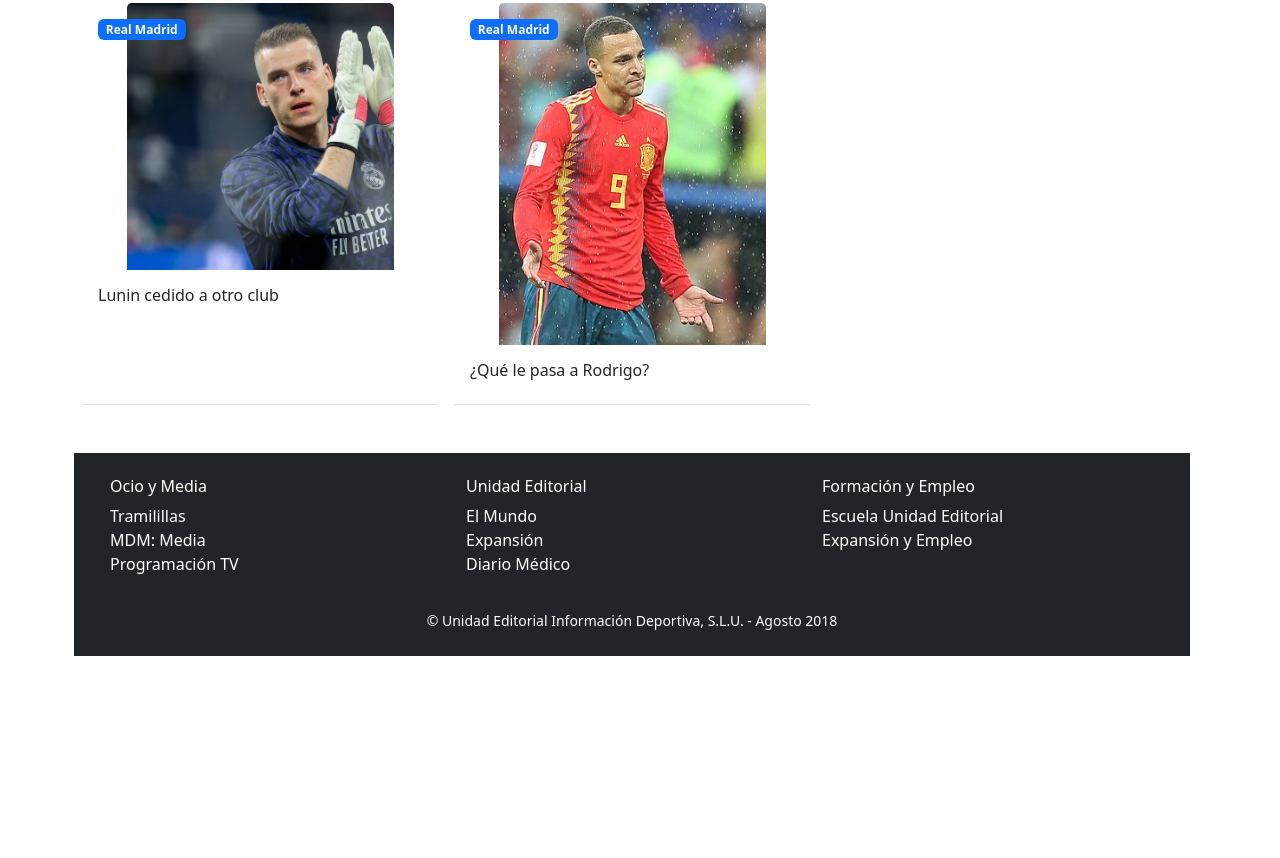
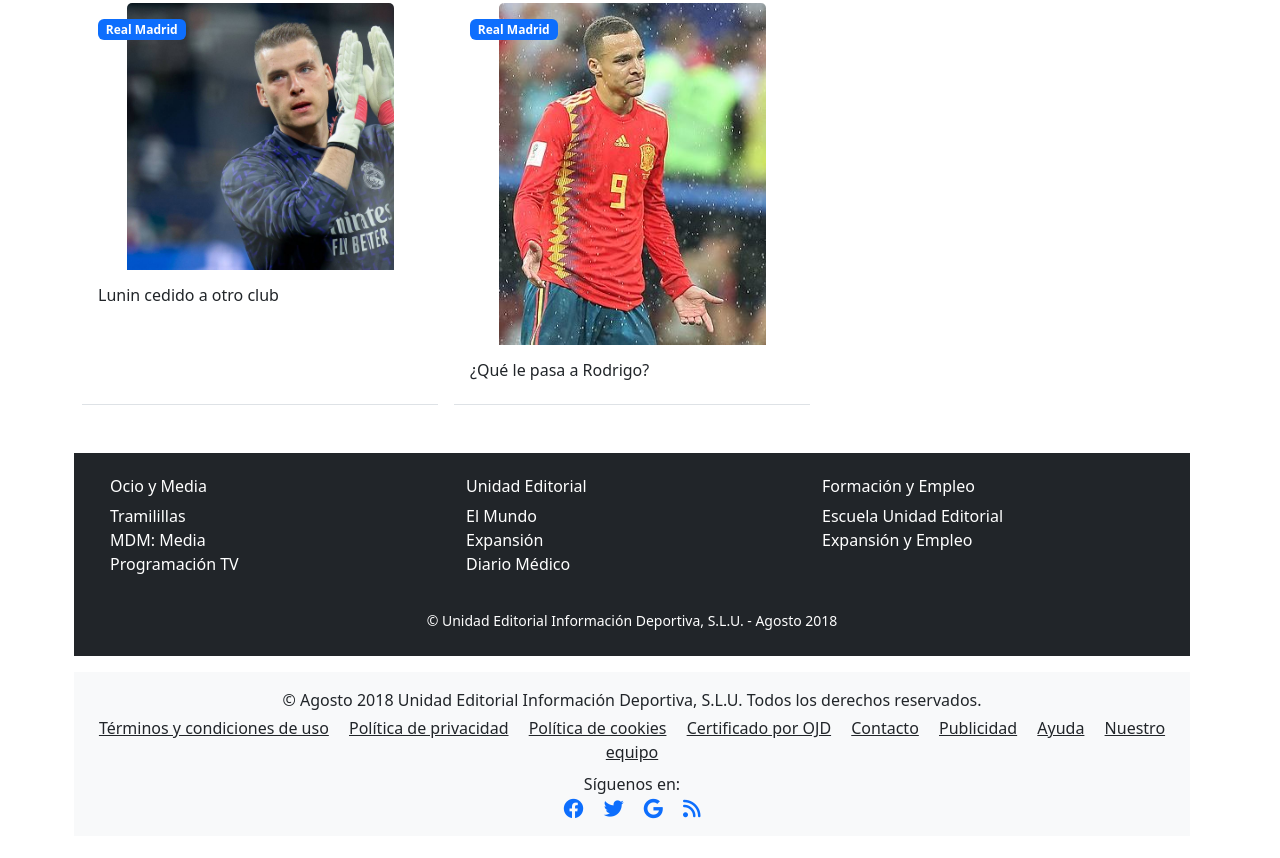
Before and after one commit to Jazmin-Noc/PracticasMoviles, a plain HTML site: page Pract4.html in a window 1280 px wide. Shown: the part 1801-2659 px from the top of the page. Before the commit the page ends 2481 px from the top, so only its background shows below. Drawn offline with nearby package versions, Linux system fonts and the light colour scheme.

Commit message:
Pract4 Com2

```diff
--- a/Pract4.html
+++ b/Pract4.html
@@ -7,6 +7,7 @@
     <title>MARCA</title>
     <link href="https://cdn.jsdelivr.net/npm/bootstrap@5.3.8/dist/css/bootstrap.min.css" rel="stylesheet"
         integrity="sha384-sRIl4kxILFvY47J16cr9ZwB07vP4J8+LH7qKQnuqkuIAvNWLzeN8tE5YBujZqJLB" crossorigin="anonymous">
+    <link rel="stylesheet" href="https://cdnjs.cloudflare.com/ajax/libs/font-awesome/6.4.0/css/all.min.css">
     <style>
         .agenda .btn {
             border-radius: 0;
@@ -320,7 +321,31 @@
                         </div>
                     </div>
                 </footer>
-
+                <!-- Zona Blanca -->
+                <footer class="bg-light text-center text-lg-start">
+                    <div class="text-center p-3">
+                        <p class="mb-1">
+                            © Agosto 2018 Unidad Editorial Información Deportiva, S.L.U. Todos los derechos reservados.
+                        </p>
+                        <div class="mb-2">
+                            <a href="#" class="text-dark me-3">Términos y condiciones de uso</a>
+                            <a href="#" class="text-dark me-3">Política de privacidad</a>
+                            <a href="#" class="text-dark me-3">Política de cookies</a>
+                            <a href="#" class="text-dark me-3">Certificado por OJD</a>
+                            <a href="#" class="text-dark me-3">Contacto</a>
+                            <a href="#" class="text-dark me-3">Publicidad</a>
+                            <a href="#" class="text-dark me-3">Ayuda</a>
+                            <a href="#" class="text-dark">Nuestro equipo</a>
+                        </div>
+                        <div>
+                            <span>Síguenos en: </span><br>
+                            <a href="#"><i class="fab fa-facebook fa-lg mx-2"></i></a>
+                            <a href="#"><i class="fab fa-twitter fa-lg mx-2"></i></a>
+                            <a href="#"><i class="fab fa-google fa-lg mx-2"></i></a>
+                            <a href="#"><i class="fas fa-rss fa-lg mx-2"></i></a>
+                        </div>
+                    </div>
+                </footer>
 
 
                 <script src="https://cdn.jsdelivr.net/npm/bootstrap@5.3.0/dist/js/bootstrap.bundle.min.js"></script>
```
